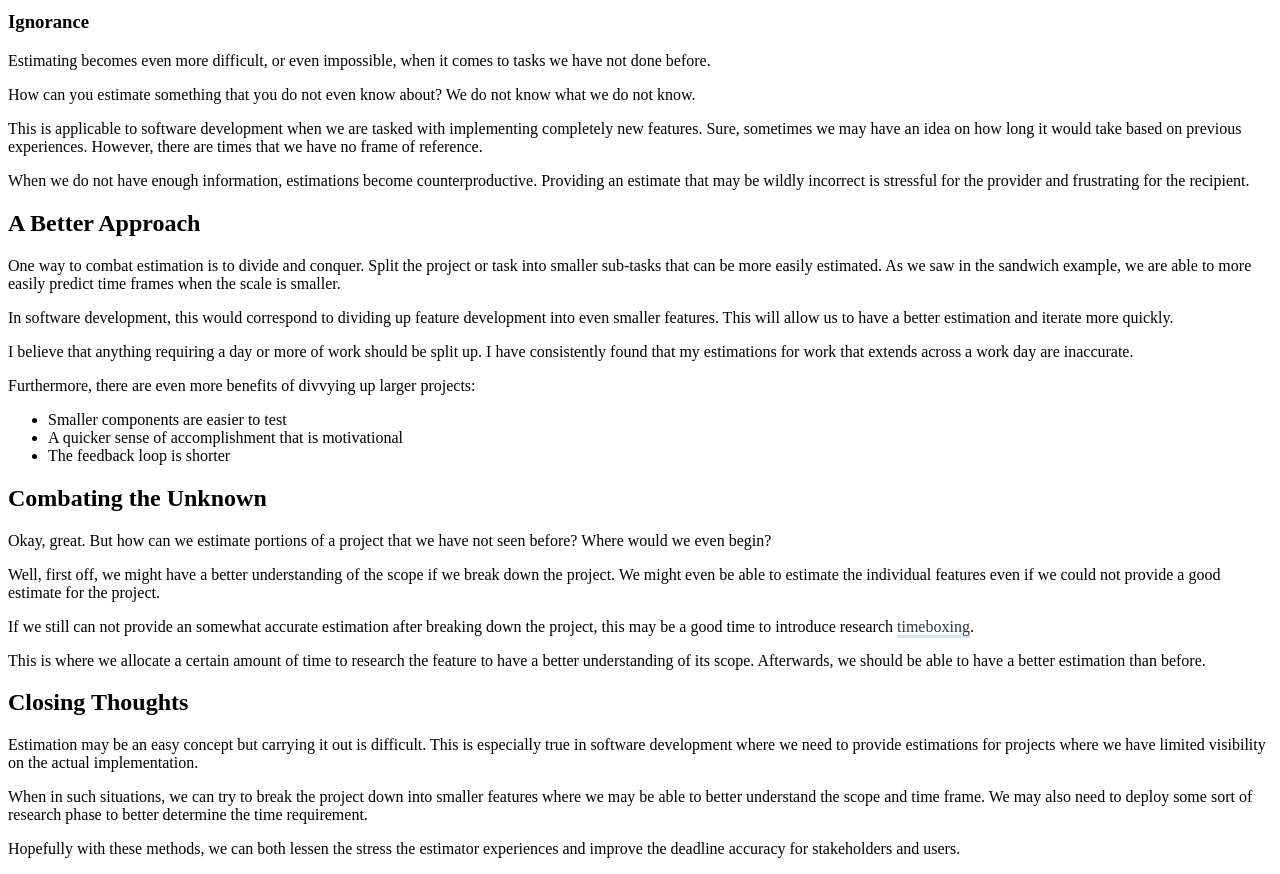
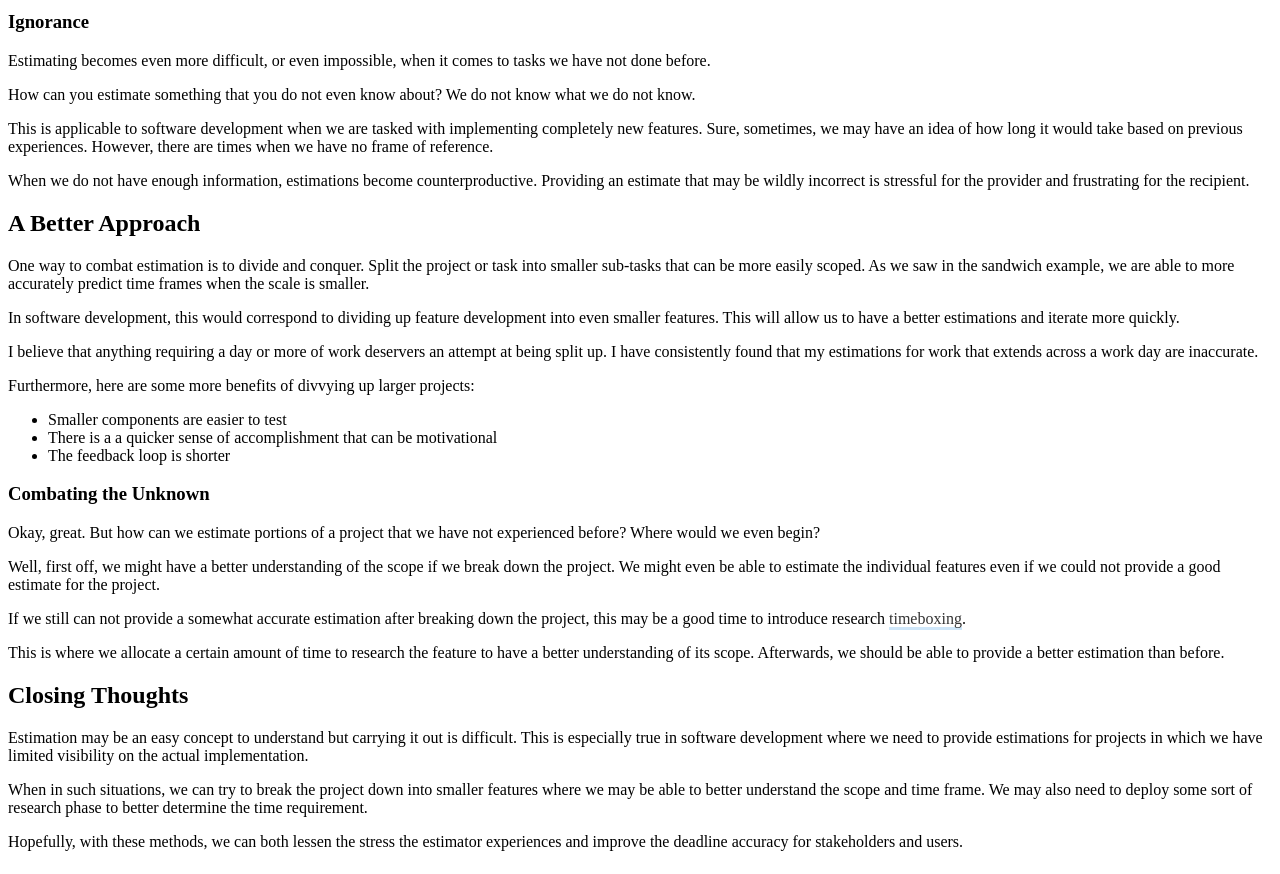
Before and after one commit to davidlamt/davidltran.com, a Gatsby site: page /blog/estimations/ in a window 1280 px wide. Shown: the part 480-1354 px from the top of the page. Built offline with nearby package versions, Linux system fonts and the light colour scheme; Gatsby itself is replaced by a stand-in of ours.

Commit message:
Proofread and edit post

```diff
--- a/src/posts/estimations/index.md
+++ b/src/posts/estimations/index.md
@@ -30,38 +30,38 @@ Estimating becomes even more difficult, or even impossible, when it comes to tas
 
 How can you estimate something that you do not even know about? We do not know what we do not know.
 
-This is applicable to software development when we are tasked with implementing completely new features. Sure, sometimes we may have an idea on how long it would take based on previous experiences. However, there are times that we have no frame of reference.
+This is applicable to software development when we are tasked with implementing completely new features. Sure, sometimes, we may have an idea of how long it would take based on previous experiences. However, there are times when we have no frame of reference.
 
 When we do not have enough information, estimations become counterproductive. Providing an estimate that may be wildly incorrect is stressful for the provider and frustrating for the recipient.
 
 ## A Better Approach
 
-One way to combat estimation is to divide and conquer. Split the project or task into smaller sub-tasks that can be more easily estimated. As we saw in the sandwich example, we are able to more easily predict time frames when the scale is smaller.
+One way to combat estimation is to divide and conquer. Split the project or task into smaller sub-tasks that can be more easily scoped. As we saw in the sandwich example, we are able to more accurately predict time frames when the scale is smaller.
 
-In software development, this would correspond to dividing up feature development into even smaller features. This will allow us to have a better estimation and iterate more quickly.
+In software development, this would correspond to dividing up feature development into even smaller features. This will allow us to have a better estimations and iterate more quickly.
 
-I believe that anything requiring a day or more of work should be split up. I have consistently found that my estimations for work that extends across a work day are inaccurate.
+I believe that anything requiring a day or more of work deservers an attempt at being split up. I have consistently found that my estimations for work that extends across a work day are inaccurate.
 
-Furthermore, there are even more benefits of divvying up larger projects:
+Furthermore, here are some more benefits of divvying up larger projects:
 
 - Smaller components are easier to test
-- A quicker sense of accomplishment that is motivational
+- There is a a quicker sense of accomplishment that can be motivational
 - The feedback loop is shorter
 
-## Combating the Unknown
+### Combating the Unknown
 
-Okay, great. But how can we estimate portions of a project that we have not seen before? Where would we even begin?
+Okay, great. But how can we estimate portions of a project that we have not experienced before? Where would we even begin?
 
 Well, first off, we might have a better understanding of the scope if we break down the project. We might even be able to estimate the individual features even if we could not provide a good estimate for the project.
 
-If we still can not provide an somewhat accurate estimation after breaking down the project, this may be a good time to introduce research [timeboxing](https://en.wikipedia.org/wiki/Timeboxing).
+If we still can not provide a somewhat accurate estimation after breaking down the project, this may be a good time to introduce research [timeboxing](https://en.wikipedia.org/wiki/Timeboxing).
 
-This is where we allocate a certain amount of time to research the feature to have a better understanding of its scope. Afterwards, we should be able to have a better estimation than before.
+This is where we allocate a certain amount of time to research the feature to have a better understanding of its scope. Afterwards, we should be able to provide a better estimation than before.
 
 ## Closing Thoughts
 
-Estimation may be an easy concept but carrying it out is difficult. This is especially true in software development where we need to provide estimations for projects where we have limited visibility on the actual implementation.
+Estimation may be an easy concept to understand but carrying it out is difficult. This is especially true in software development where we need to provide estimations for projects in which we have limited visibility on the actual implementation.
 
 When in such situations, we can try to break the project down into smaller features where we may be able to better understand the scope and time frame. We may also need to deploy some sort of research phase to better determine the time requirement.
 
-Hopefully with these methods, we can both lessen the stress the estimator experiences and improve the deadline accuracy for stakeholders and users.
+Hopefully, with these methods, we can both lessen the stress the estimator experiences and improve the deadline accuracy for stakeholders and users.
```
